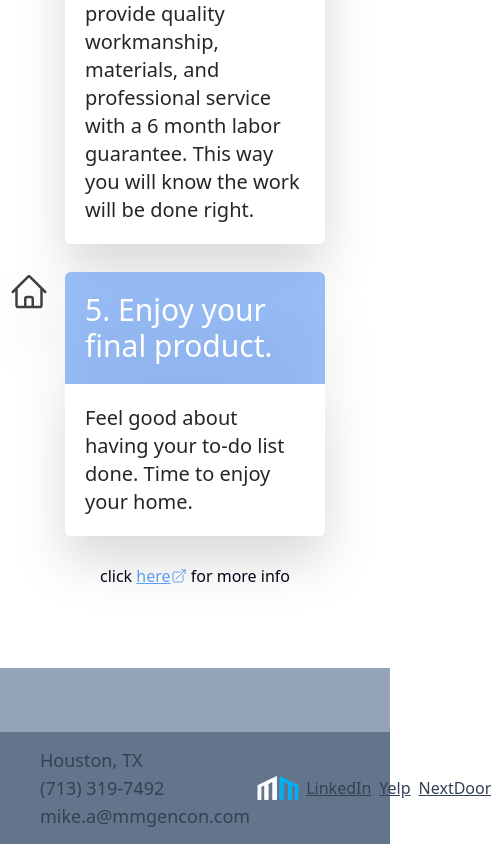
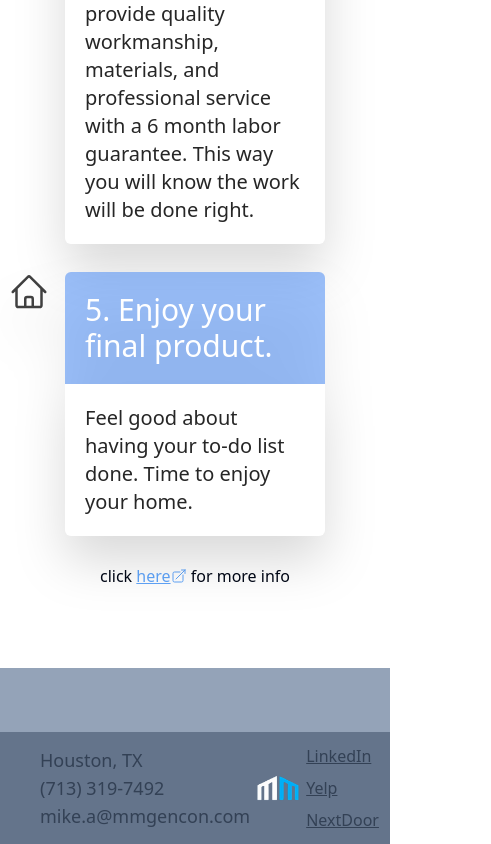
Before and after one commit to agp745/mmgencon, a React (Vite) app: page /home in a window 390 px wide. Shown: the part 2182-3026 px from the top of the page, 491 px wide, since content can reach past the window. Built offline with nearby package versions, Linux system fonts and the light colour scheme.

Commit message:
mobile-friendly footer

```diff
--- a/src/components/footer/Footer.tsx
+++ b/src/components/footer/Footer.tsx
@@ -14,7 +14,7 @@
 
                 <img src="/assets/logo-no_background.png" alt="mmgencon logo" className="w-14"/>
 
-                <div className="flex gap-2">
+                <div className="flex sm:flex-row flex-col gap-2">
                     <a
                         href="https://www.linkedin.com/in/michael-morales-4313343a/"
                         target="_blank"
```
